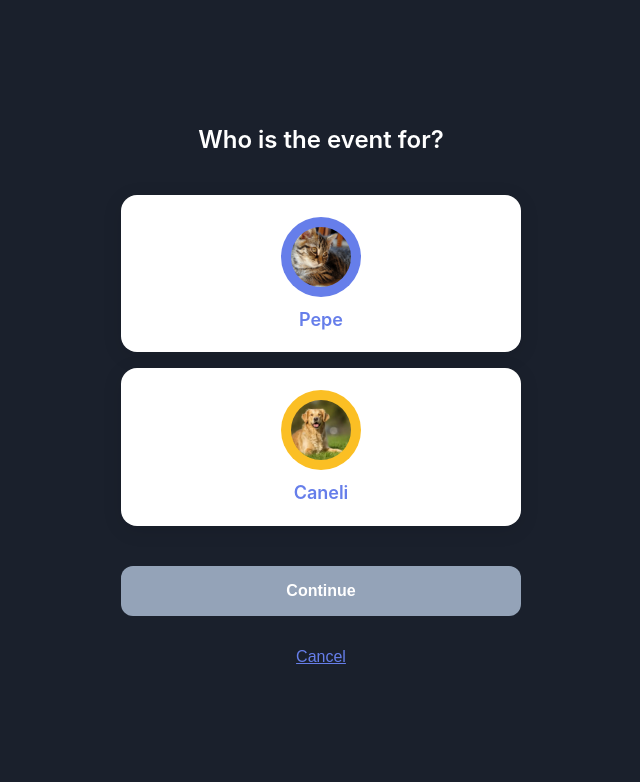
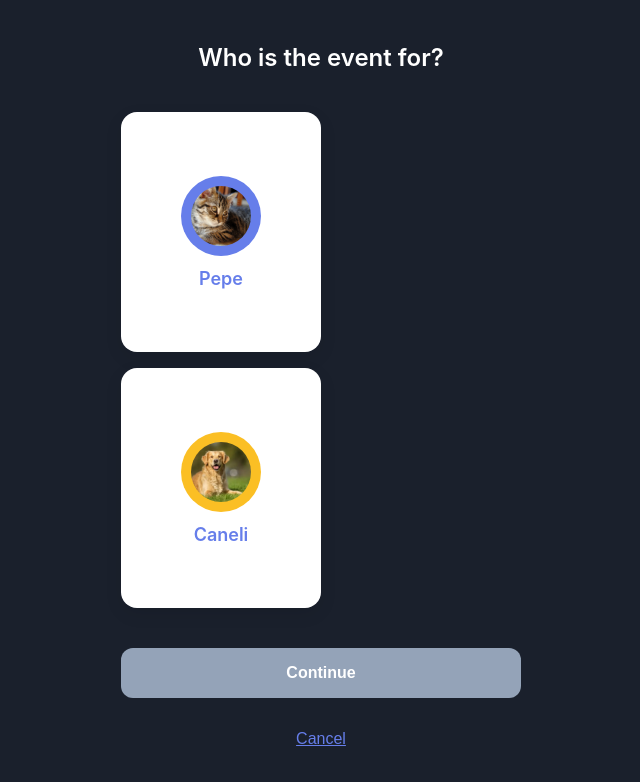
Before and after one commit to Majorosas16/FellowWEBProject, a React (Vite) app: page /pet-selection in a window 1280 px wide. Shown: the top 782 px of the page, without its empty margins (319-959 px from the left). Built offline with nearby package versions, Linux system fonts and the light colour scheme.

Commit message:
adding
Pet.Type css desktop add and HTML correction

```diff
--- a/src/pages/PetType/PetType.css
+++ b/src/pages/PetType/PetType.css
@@ -148,19 +148,108 @@
 
 /* Tablet and desktop styles */
 @media (min-width: 768px) {
+  .pet-type-container {
+    background-image: url(/public/images/Register_PET_BG.jpg);
+    background-size: cover;
+    background-position: center;
+    display: flex;
+    justify-content: center;
+    align-items: center;
+    padding: 80px 0;
+    min-height: 100vh;
+  }
+
   .pet-type-content {
-    padding-top: 60px;
+    max-width: 800px;
+    text-align: center;
+    display: flex;
+    flex-direction: column;
+    align-items: center;
   }
 
   .pet-type-title {
     font-size: 40px;
+    color: #6b3ce9;
+    font-weight: 700;
   }
 
+  /* Opciones lado a lado y centradas */
   .pet-type-options {
-    gap: 32px;
+    display: flex;
+    flex-direction: row;
+    justify-content: center;
+    align-items: center;
+    gap: 48px;
+    margin-bottom: 40px;
   }
 
   .pet-option {
-    padding: 40px 20px;
+    width: 200px;
+    height: 240px;
+    background: #ffffff;
+    border-radius: 20px;
+    padding: 28px 20px;
+    box-shadow: 0 6px 18px rgba(0, 0, 0, 0.08);
+    transition: transform 0.25s ease, box-shadow 0.25s ease;
+    display: flex;
+    flex-direction: column;
+    align-items: center;
+    justify-content: center;
+  }
+
+  .pet-option:hover {
+    transform: translateY(-5px);
+    box-shadow: 0 10px 25px rgba(0, 0, 0, 0.15);
+  }
+
+  .pet-option-image {
+    width: 120px;
+    height: 120px;
+    border-radius: 50%;
+    margin-bottom: 18px;
+    overflow: hidden;
+  }
+
+  .cat-image {
+    background: #dcbaff;
+  }
+
+  .dog-image {
+    background: #ffe89c;
+  }
+
+  .pet-option-title {
+    font-size: 18px;
+    font-weight: 700;
+    color: #6b3ce9;
+  }
+
+  .skip-text-container {
+    display: flex;
+    justify-content: center;
+    width: 100%;
+    margin-top: 12px;
+    margin-bottom: 50px;
+  }
+
+  .skip-text {
+    color: #6b3ce9;
+    font-size: 16px;
+    background: none;
+    border: none;
+    cursor: pointer;
+    text-decoration: underline;
+    transition: opacity 0.2s ease;
+  }
+
+  .skip-text:hover {
+    opacity: 0.7;
+    text-decoration: none;
+  }
+
+  .pet-type-actions {
+    display: flex;
+    justify-content: center;
+    width: 100%;
   }
 }
--- a/src/pages/PetType/PetType.tsx
+++ b/src/pages/PetType/PetType.tsx
@@ -71,17 +71,15 @@ const PetType: React.FC = () => {
             </div>
             <h3 className="pet-option-title">Dog</h3>
           </div>
+        </div>
 
         <div className="skip-text-container">
           <button
-              className={`skip-text ${
-                selectedType === "skip" ? "selected" : ""
-              }`}
+            className={`skip-text ${selectedType === "skip" ? "selected" : ""}`}
             onClick={() => handleTypeSelect("skip")}
           >
             Do it later
           </button>
-          </div>
         </div>
 
         <div className="pet-type-actions">
```
Also changed, not shown: public/images/Register_PET_BG.jpg (added). Lines whose indentation alone changed are shown as unchanged.
